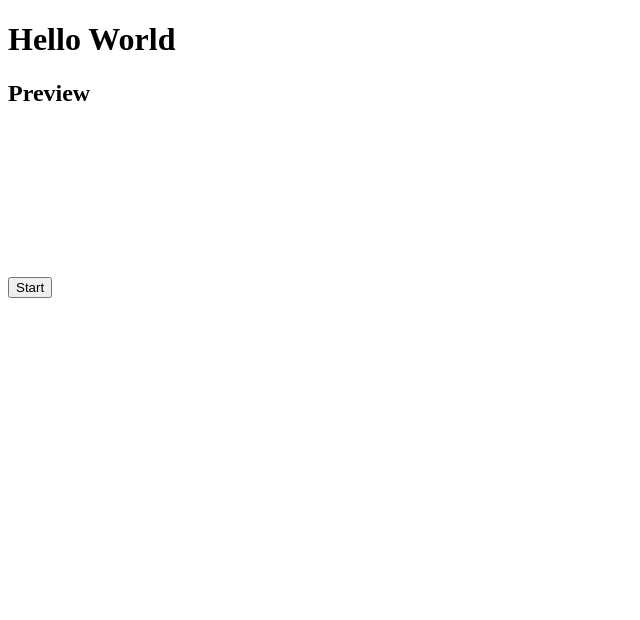
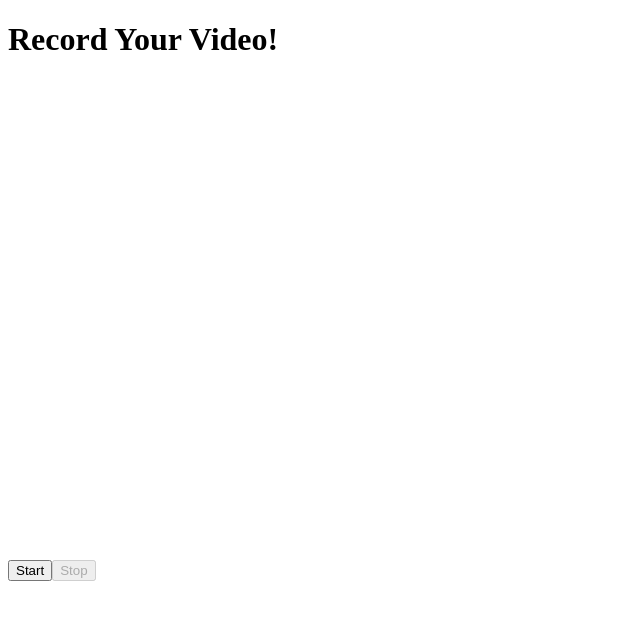
Before and after one commit to theforbiddenpool/recorder-test, a React (Create React App) app: page / in a window 1280 px wide. Shown: the top 620 px of the page, without its empty margins (0-640 px from the left). Built offline with nearby package versions, Linux system fonts and the light colour scheme.

Commit message:
Add stop functionality

```diff
--- a/src/components/App.js
+++ b/src/components/App.js
@@ -1,11 +1,12 @@
+import '../styles/styles.css'
 import VideoRecorder from './VideoRecorder'
 
-const constraints = { audio: true, video: true }
+const constraints = { audio: true, video: true, width: 640, height: 480 }
 
 function App() {
   return (
     <div>
-      <h1>Hello World</h1>
+      <h1>Record Your Video!</h1>
       <VideoRecorder maxRecordingMS={5000} constraints={constraints} />
     </div>
   );
--- a/src/components/VideoRecorder.js
+++ b/src/components/VideoRecorder.js
@@ -16,6 +16,10 @@ function VideoRecorder({ constraints }) {
     }
   }
 
+  const handleStop = async () => {
+    recorder.stop()
+  }
+
   useEffect(() => {
     if(recorder.isFinished && recorder.chunks.length !== 0) {
       const recordedBlob = new Blob(recorder.chunks, { type: 'video/webm' })
@@ -25,12 +29,12 @@ function VideoRecorder({ constraints }) {
 
   return (
     <main>
-      <h2>Preview</h2>
       {error && <div className="error">{error}</div>}
       <video ref={videoEl} muted autoPlay style={{ display: !recorder.isFinished || recorder.chunks.length === 0 ? 'block' : 'none'}}></video>
       <video ref={recordingEl} controls style={{ display: recorder.isFinished && recorder.chunks.length !== 0 ? 'block' : 'none'}}></video>
       <div className="buttons">
         <button onClick={handleStart}>Start</button>
+        <button onClick={handleStop} disabled={!recorder.isRecording && recorder.isFinished}>Stop</button>
       </div>
     </main>
   )
@@ -104,13 +108,18 @@ function useRecorder(constraints, vdRef) {
     })
 
     const recorded = wait(5000)
-      .then(() => isRecording && setIsRecordingFinished(true) && setIsRecording(false))
+      .then(() => {
+        if(isRecording) {
+          setIsRecordingFinished(true)
+          setIsRecording(false)
+        }
+      })
 
 
     return Promise.all([stopped, recorded])
   }
 
-  return { start, stop, chunks: recordedChunks, isFinished: isRecordingFinished }
+  return { start, stop, chunks: recordedChunks, isFinished: isRecordingFinished, isRecording }
 }
 
 export default VideoRecorder
--- /dev/null
+++ b/src/styles/styles.css
@@ -0,0 +1,4 @@
+video {
+  width: 640px;
+  height: 480px;
+}
```
Also changed, not shown: src/components/VideoPlayer.js (deleted, +0 -15 lines), src/styles/styles.scss (deleted).
